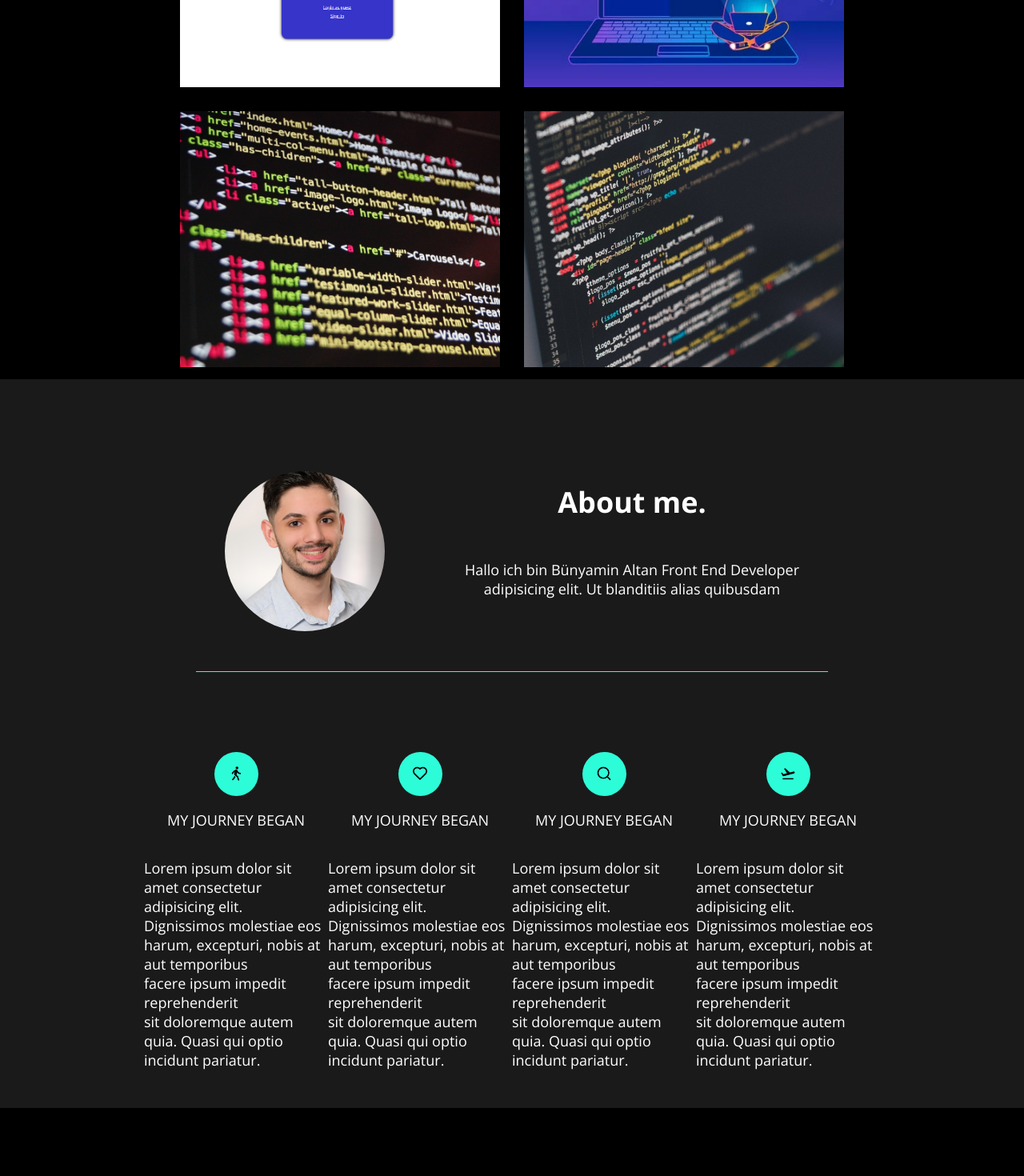
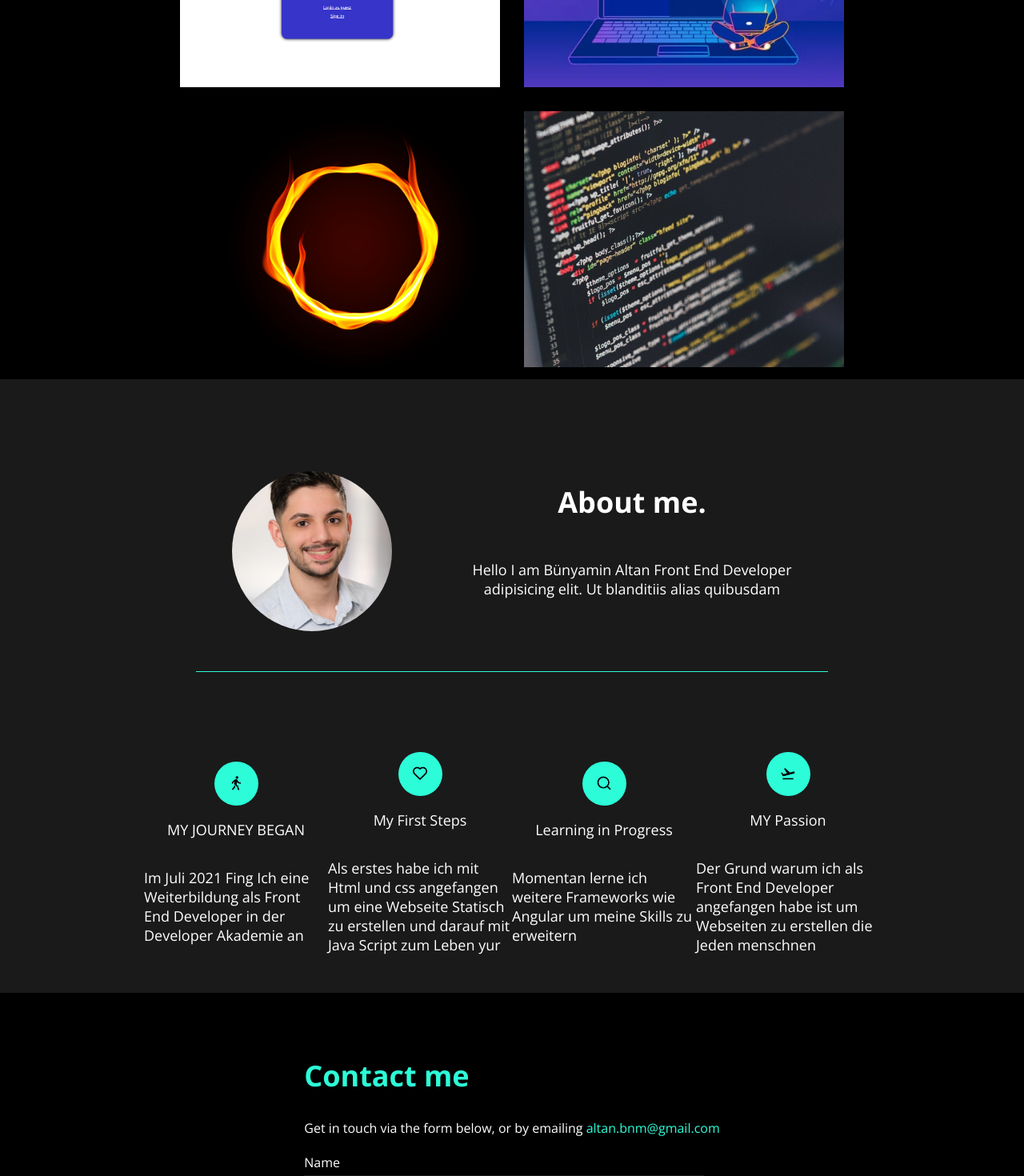
Before and after one commit to atnbn/my-Portfolio, an Angular app: page / in a window 1280 px wide. Shown: the part 2040-3510 px from the top of the page at 80% size. Built offline with nearby package versions, Linux system fonts and the light colour scheme.

Commit message:
adding contact me

```diff
--- a/src/app/about/about.component.html
+++ b/src/app/about/about.component.html
@@ -2,63 +2,44 @@
 
     <div class="about">
 
-
         <div class="first-headline">
-
             <img class="profile-img" src="assets/img/pic.jpg">
             <div class="text-headline">
-
                 <h2>About me.</h2>
-                <p>Hallo ich bin Bünyamin Altan Front End Developer<br>adipisicing elit. Ut blanditiis alias quibusdam </p>
+                <p>Hello I am Bünyamin Altan Front End Developer<br>adipisicing elit. Ut blanditiis alias quibusdam </p>
             </div>
         </div>
         <hr>
-
         <div class="journey">
             <div class="step">
                 <div class="icon-container">
                     <img class="icon" src="assets/img/walk-line.png">
                 </div>
                 <p>MY JOURNEY BEGAN</p>
+                <p>Im Juli 2021  Fing Ich eine Weiterbildung als Front End Developer in der Developer Akademie an</p>
+            </div>
 
-                <p>Lorem ipsum dolor sit amet consectetur adipisicing elit.<br> Dignissimos molestiae eos harum,
-                    excepturi,
-                    nobis at aut temporibus <br>facere ipsum impedit reprehenderit <br>sit doloremque autem quia. Quasi
-                    qui optio
-                    incidunt pariatur.</p>
-            </div>
             <div class="step">
                 <div class="icon-container">
                     <img class="icon" src="assets/img/heart-line.png">
                 </div>
-                <p>MY JOURNEY BEGAN</p>
-
-                <p>Lorem ipsum dolor sit amet consectetur adipisicing elit.<br> Dignissimos molestiae eos harum,
-                    excepturi,
-                    nobis at aut temporibus <br>facere ipsum impedit reprehenderit <br>sit doloremque autem quia. Quasi
-                    qui optio
-                    incidunt pariatur.</p>
-            </div>
+                <p>My First Steps</p>
+                <p>Als erstes habe ich mit Html und css angefangen um eine Webseite Statisch zu erstellen und darauf mit Java Script zum Leben yur
+                </div>
             <div class="step">
                 <div class="icon-container">
                     <img class="icon" src="assets/img/search-line.png">
                 </div>
-                <p>MY JOURNEY BEGAN</p>
+                <p>Learning in Progress</p>
 
-                <p>Lorem ipsum dolor sit amet consectetur adipisicing elit.<br> Dignissimos molestiae eos harum,
-                    excepturi,
-                    nobis at aut temporibus <br>facere ipsum impedit reprehenderit <br>sit doloremque autem quia. Quasi
-                    qui optio
-                    incidunt pariatur.</p>
+                <p>Momentan lerne ich weitere Frameworks wie Angular um meine Skills zu erweitern</p>
             </div>
             <div class="step">
                 <div class="icon-container">
                     <img class="icon" src="assets/img/flight-takeoff-line.png">
                 </div>
-                <p>MY JOURNEY BEGAN</p>
-                <p>Lorem ipsum dolor sit amet consectetur adipisicing elit.<br> Dignissimos molestiae eos harum, excepturi,
-                    nobis at aut temporibus <br>facere ipsum impedit reprehenderit <br>sit doloremque autem quia. Quasi qui optio
-                    incidunt pariatur.</p>
+                <p>MY Passion</p>
+                <p>Der Grund warum ich als Front End Developer angefangen habe ist um Webseiten zu erstellen die Jeden menschnen </p>
     </div>
 
         </div>
--- a/src/app/app.module.ts
+++ b/src/app/app.module.ts
@@ -1,6 +1,5 @@
 import { NgModule } from '@angular/core';
 import { BrowserModule } from '@angular/platform-browser';
-
 import { AppRoutingModule } from './app-routing.module';
 import { AppComponent } from './app.component';
 import { HeaderComponent } from './header/header.component';
--- a/src/app/contact-me/contact-me.component.html
+++ b/src/app/contact-me/contact-me.component.html
@@ -5,22 +5,26 @@
         <p>Get in touch via the form below, or by emailing <a href="mailto:altan.bnm@gmail.com">altan.bnm@gmail.com</a>
         </p>
 
-        <form (ngSubmit)="submitForm()">
+        <form action="https://formcarry.com/s/SP4lY1OqOzy" method="POST" accept-charset="UTF-8" >
+
+
+
             <div class="contact-formular">
                 <label>Name</label>
-            <input type="text" name="name"  placeholder="Enter your Name" [(ngModel)]="name">
+                <input type="text" name="Name" placeholder="Enter your name">
 
                 <label> Email Adres</label>
-            <input type="email" name="email" placeholder="Enter your Email address" required [(ngModel)]="email">
+                <input type="email" name="email" placeholder="Enter your Email address">
 
                 <label>Messae</label>
-            <textarea  name="message" placeholder="Enter your message" class="textarea" [(ngModel)]="message"></textarea>
+                <textarea  name="message" placeholder="Enter your message" class="textarea"></textarea>
 
                 <div class="button-con">
                     <button type="submit" class="contact-button">Send</button>
 
                 </div>
             </div>
+            <input type="hidden" name="_gotcha"><!-- use this to prevent spam -->
         </form>
 
     </div>
--- a/src/app/projects/projects.component.html
+++ b/src/app/projects/projects.component.html
@@ -9,10 +9,37 @@
     </div>
 
     <div class="projects">
-        <img class="imgProjects"[ngClass]="jsState ? 'd-none' : 'imgProjects'" src="assets/img/Kanban.png">
+        <img class="imgProjects" [ngClass]="jsState ? 'd-none' : 'imgProjects'" src="assets/img/Kanban.png">
+
         <img class="imgProjects" [ngClass]="jsState ? 'd-none' : 'imgProjects'" src="assets/img/coding-job.webp">
-        <img class="imgProjects" [ngClass]="angularState ? 'd-none' : 'imgProjects'" src="assets/img/code-1076536_1280.jpg">
-        <img class="imgProjects" [ngClass]="angularState ? 'd-none' : 'imgProjects'" src="assets/img/code-1839406_1280.jpg">
+
+
+
+
+        <div class="project-container">
+            <img class="imgProjects" [ngClass]="angularState ? 'd-none' : 'imgProjects'"
+                src="assets/img/fire-ring-2091656_640.png">
+            <div class="hover-container">
+                <div class="overlay">
+                    <p class="hover-title">Ring of fire</p>
+                    <p class="hover-text">Angular - based drunking game</p>
+                    <a href="https://ring-of-fire-2c176.web.app">
+                        <button class="game">
+                            Play</button>
+                    </a>
+                </div>
+            </div>
+        </div>
+
+
+
+
+
+
+        <img class="imgProjects" [ngClass]="angularState ? 'd-none' : 'imgProjects'"
+            src="assets/img/code-1839406_1280.jpg">
+
+
     </div>
 
 </div>
--- a/src/app/projects/projects.component.scss
+++ b/src/app/projects/projects.component.scss
@@ -1,7 +1,8 @@
-.projects-container {
+.projects-container {       // image
     display: flex;
     align-items: center;
     flex-direction: column;
+
 
     h2 {
         font-size: 32px;
@@ -20,6 +21,7 @@
 
         &:hover {
             background-color: #fa2759;
+
         }
         &:active{
             background-color: #fa2759;
@@ -40,16 +42,7 @@
         margin-top: 30px;
     }
 
-    .imgProjects {
-        height: 320px;
-        width: 400px;
-        object-fit: cover;
-        margin: 15px;
-        cursor: pointer;
 
-        &:hover {
-            background-color: white;
-        }
 
 
     }
@@ -60,7 +53,74 @@
     .d-flex{
         display: flex;
     }
+
+.imgProjects { // image__img
+    height: 320px;
+    width: 400px;
+    object-fit: cover;
+    margin: 15px;
+    cursor: pointer;
+    display: block;
 }
+
+
+
+.project-container{
+    position: relative;
+}
+
+
+.hover-container{ // image_overlay
+    position: absolute;
+    top: 0;
+    z-index: 9 ;
+    width: 100%;
+    height: 100%;
+    display: flex;
+    flex-direction: column;
+    align-items: center;
+    justify-content: center;
+
+}
+
+.hover-title{
+    font-size: 17px;
+    text-decoration: none;
+    color: #fa2759;
+    z-index: 1;
+}
+.hover-text{
+    font-size: 17px;
+    z-index: 1;
+}
+
+.overlay{ // image__title
+
+    display: none;
+    flex-direction: column;
+    text-align: center;
+    height: 100%;
+    width: 100%;
+    justify-content: center;
+    background: white;
+    opacity: 0.8;
+
+
+    &:hover{
+        display: flex !important;
+    }
+}
+
+
+
+.game { // image__description
+    color: #fa2759 !important;
+    opacity: 1 !important;
+    &:hover{
+        color: white !important;
+    }
+}
+
 
 @media (max-width: 500px) {
     .contact{
```
Also changed, not shown: src/assets/img/fire-ring-2091656_640.png (added). Lines whose indentation alone changed are shown as unchanged.
